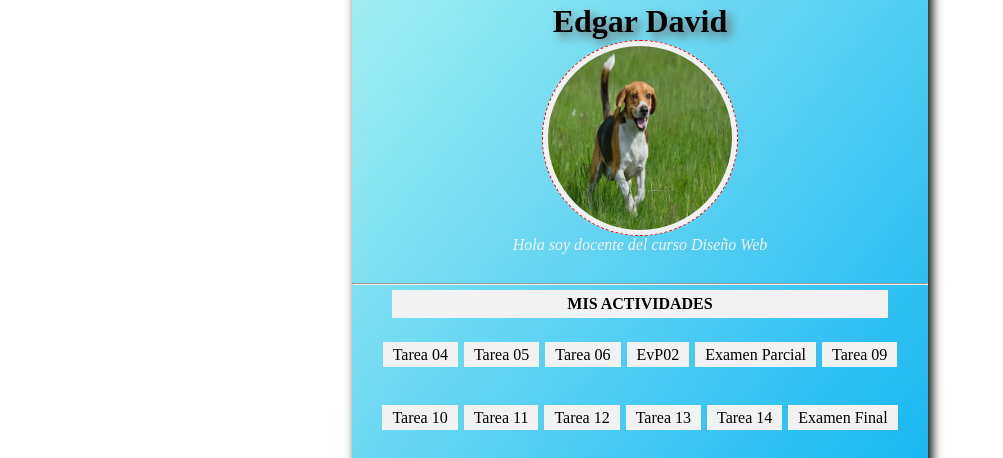
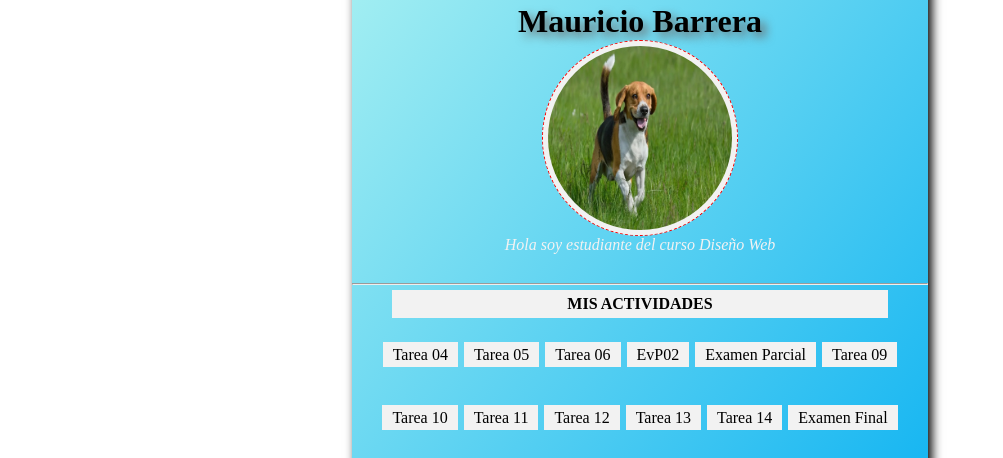
Before and after one commit to Mauri500/Mauri500.github.io, a plain HTML site: page index.html in a window 1280 px wide. Shown: the part 140-598 px from the top of the page, without its empty margins (0-1003 px from the left). Drawn offline with Linux system fonts and the light colour scheme.

Commit message:
Add files via upload

```diff
--- a/index.html
+++ b/index.html
@@ -14,9 +14,9 @@ v<!DOCTYPE html>
 
         </div>
         <div id="personal">
-            <h1>Edgar David</h1>
+            <h1>Mauricio Barrera</h1>
             <img src="img/Beagle.jpg" alt="Imagen">
-            <p>Hola soy docente del curso Diseño Web</p>
+            <p>Hola soy estudiante del curso Diseño Web</p>
         </div>
         <hr>
         <div id="tareas">
```
